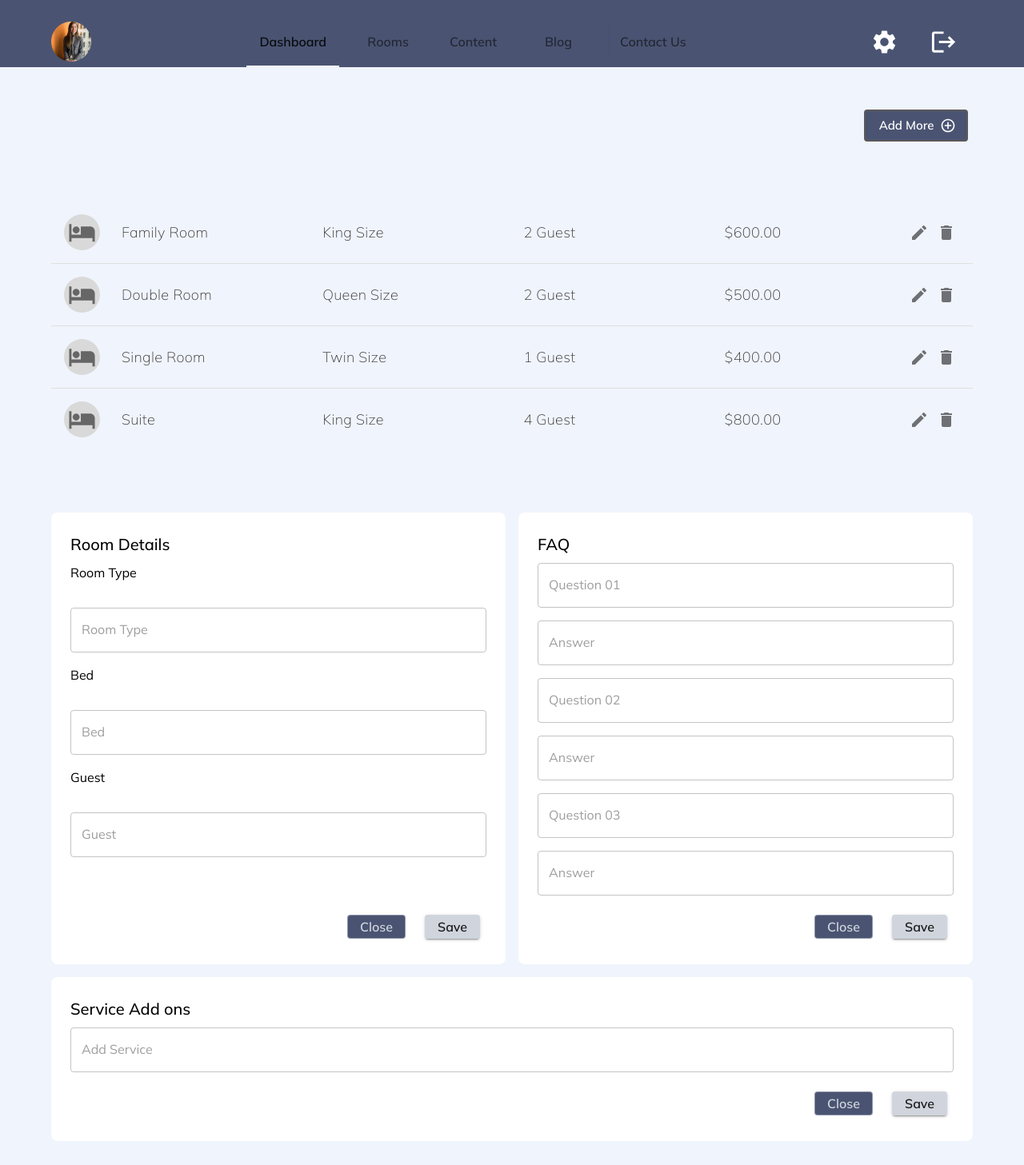
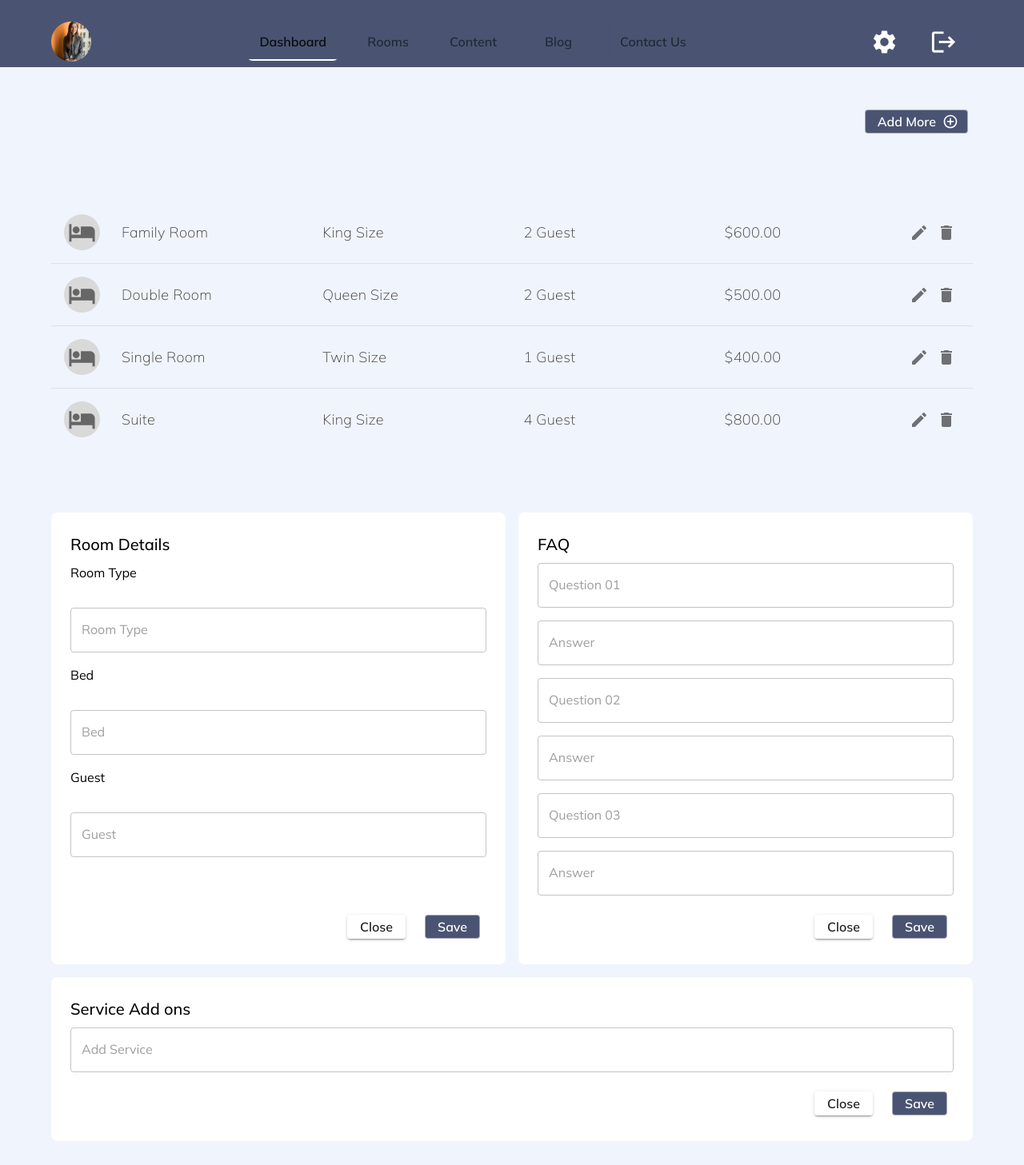
Before and after one commit to Software-Lifecycle-Consultants/slc-open-hms, a Next.js app: page /admin/rooms in a window 1280 px wide. Shown: the whole page at 80% size. Built offline with nearby package versions, Linux system fonts and the light colour scheme.

Commit message:
Resolved mismatched button colors on Admin-Rooms-Page & Admin-Rooms-Details-Page (#547)

```diff
--- a/app/admin/rooms/page.tsx
+++ b/app/admin/rooms/page.tsx
@@ -78,39 +78,35 @@ const Rooms = () => {
       alignItems="center"
     >
       {/* Container for the "Add More" button */}
-      <Container maxWidth="lg" sx={{ position: 'relative', marginBottom: "20px" }}>
-        <Link href="/admin/room-details" style={{ position: 'absolute', top: '15px', right: '22px' }}>
-          <Button
-            variant="outlined"
-            endIcon={<AddCircleOutlineIcon />}
-            sx={{
-              fontFamily: "Mulish",
-              backgroundColor: "#4A5472",
-              fontSize: "15px",
-              width: "130px",
-              height: "40px",
-              borderColor: "#5B5959",
-              borderWidth: 2,
-              color: "white",
-              textTransform: "capitalize",
-            }}>
+      <Container
+        maxWidth="lg"
+        sx={{ position: "relative", marginBottom: "20px" }}
+      >
+        <Link
+          href="/admin/room-details"
+          style={{ position: "absolute", top: "15px", right: "22px" }}
+        >
+          <Button variant="outlined" endIcon={<AddCircleOutlineIcon />}>
             {roomlistData.roomlistAddMoreButton}
           </Button>
         </Link>
 
         {/* List of rooms displayed using the List component */}
-        <Grid maxWidth="lg" sx={{
-          marginTop: { xs: "80px", md: "130px" },
-          padding: { xs: "0 15px", sm: "0" } // Add some padding on mobile
-        }}>
+        <Grid
+          maxWidth="lg"
+          sx={{
+            marginTop: { xs: "80px", md: "130px" },
+            padding: { xs: "0 15px", sm: "0" }, // Add some padding on mobile
+          }}
+        >
           <List>
             {rooms.map((room) => (
               <ListItem
                 key={room.id}
                 alignItems="center"
                 sx={{
-                  borderBottom: '1px solid #e0e0e0',
-                  '&:last-child': { borderBottom: 'none' },
+                  borderBottom: "1px solid #e0e0e0",
+                  "&:last-child": { borderBottom: "none" },
                   py: 2,
                 }}
               >
@@ -126,7 +122,9 @@ const Rooms = () => {
                       height: 45,
                     }}
                   >
-                    <HotelIcon sx={{ color: '#666666', width: 35, height: 35 }} />
+                    <HotelIcon
+                      sx={{ color: "#666666", width: 35, height: 35 }}
+                    />
                   </Box>
                 </ListItemIcon>
                 <ListItemText
@@ -134,34 +132,58 @@ const Rooms = () => {
                   primary={
                     <Box
                       sx={{
-                        display: 'flex',
-                        justifyContent: 'space-between',
-                        alignItems: 'center',
-                        width: '100%',
+                        display: "flex",
+                        justifyContent: "space-between",
+                        alignItems: "center",
+                        width: "100%",
                         fontFamily: "Mulish",
                         fontWeight: 550,
                         fontSize: { xs: "16px", sm: "18px" },
                       }}
                     >
-                      <Typography variant="h3" sx={{ flexBasis: { xs: '70%', sm: '20%' } }}ml={2}>
+                      <Typography
+                        variant="h3"
+                        sx={{ flexBasis: { xs: "70%", sm: "20%" } }}
+                        ml={2}
+                      >
                         {room.roomType}
                       </Typography>
-                      <Box sx={{ display: { xs: 'none', sm: 'block' }, flexBasis: '20%' }}ml={13}>
-                        <Typography variant="h3">
-                          {room.bedType}
-                        </Typography>
+                      <Box
+                        sx={{
+                          display: { xs: "none", sm: "block" },
+                          flexBasis: "20%",
+                        }}
+                        ml={13}
+                      >
+                        <Typography variant="h3">{room.bedType}</Typography>
                       </Box>
-                      <Box sx={{ display: { xs: 'none', sm: 'block' }, flexBasis: '20%' }}ml={13}>
+                      <Box
+                        sx={{
+                          display: { xs: "none", sm: "block" },
+                          flexBasis: "20%",
+                        }}
+                        ml={13}
+                      >
                         <Typography variant="h3">
                           {room.guestCapacity}
                         </Typography>
                       </Box>
-                      <Box sx={{ display: { xs: 'none', sm: 'block' }, flexBasis: '20%' }}ml={13}>
-                        <Typography variant="h3">
-                          {room.price}
-                        </Typography>
+                      <Box
+                        sx={{
+                          display: { xs: "none", sm: "block" },
+                          flexBasis: "20%",
+                        }}
+                        ml={13}
+                      >
+                        <Typography variant="h3">{room.price}</Typography>
                       </Box>
-                      <Box sx={{ display: 'flex', justifyContent: 'flex-end', flexBasis: { xs: '30%', sm: '20%' } }}>
+                      <Box
+                        sx={{
+                          display: "flex",
+                          justifyContent: "flex-end",
+                          flexBasis: { xs: "30%", sm: "20%" },
+                        }}
+                      >
                         <IconButton size="small">
                           <EditIcon />
                         </IconButton>
@@ -219,7 +241,11 @@ const Rooms = () => {
                   onKeyDown={(e) => {
                     if (e.key === "Enter") {
                       e.preventDefault();
-                      handleAddChip(setRoomTypeChips, roomTypeInput, setRoomTypeInput);
+                      handleAddChip(
+                        setRoomTypeChips,
+                        roomTypeInput,
+                        setRoomTypeInput
+                      );
                     }
                   }}
                 />
@@ -277,8 +303,8 @@ const Rooms = () => {
                 />
               </Stack>
               <Box sx={{ display: "flex", justifyContent: "flex-end", mt: 2 }}>
-                <Button variant="outlined">Close</Button>
-                <Button variant="contained" sx={{ marginLeft: 2 }}>
+                <Button variant="contained">Close</Button>
+                <Button variant="outlined" sx={{ marginLeft: 2 }}>
                   Save
                 </Button>
               </Box>
@@ -308,8 +334,8 @@ const Rooms = () => {
                 <TextField label="Answer" variant="outlined" fullWidth />
               </Stack>
               <Box sx={{ display: "flex", justifyContent: "flex-end", mt: 2 }}>
-                <Button variant="outlined">Close</Button>
-                <Button variant="contained" sx={{ marginLeft: 2 }}>
+                <Button variant="contained">Close</Button>
+                <Button variant="outlined" sx={{ marginLeft: 2 }}>
                   Save
                 </Button>
               </Box>
@@ -341,14 +367,20 @@ const Rooms = () => {
                   onKeyDown={(e) => {
                     if (e.key === "Enter") {
                       e.preventDefault();
-                      handleAddChip(setServiceChips, serviceInput, setServiceInput);
+                      handleAddChip(
+                        setServiceChips,
+                        serviceInput,
+                        setServiceInput
+                      );
                     }
                   }}
                 />
               </Stack>
               <Box sx={{ display: "flex", justifyContent: "flex-end", mt: 2 }}>
-                <Button variant="outlined">Close</Button>
-                <Button variant="contained" sx={{ marginLeft: 2 }}>
+                <Button variant="contained">
+                  Close
+                </Button>
+                <Button variant="outlined" sx={{ marginLeft: 2 }}>
                   Save
                 </Button>
               </Box>
--- a/styles/Theme.tsx
+++ b/styles/Theme.tsx
@@ -239,7 +239,7 @@ const themeClient = createTheme({
 const themeAdmin = createTheme({
   palette: {
     primary: {
-      main: "#D0D5DD",
+      main: "#FFFF",
     },
     secondary: {
       main: "#4A5472",
@@ -304,9 +304,10 @@ const themeAdmin = createTheme({
       margin: "0.5rem",
       fontFamily: "Mulish",
       fontSize: "1rem",
-      "&:hover": { backgroundColor: "#000" },
+      "&:hover": { backgroundColor: "none" },
       "@media (max-width:600px)": {
         fontSize: "0.75rem",
+
       },
     },
   },
```
